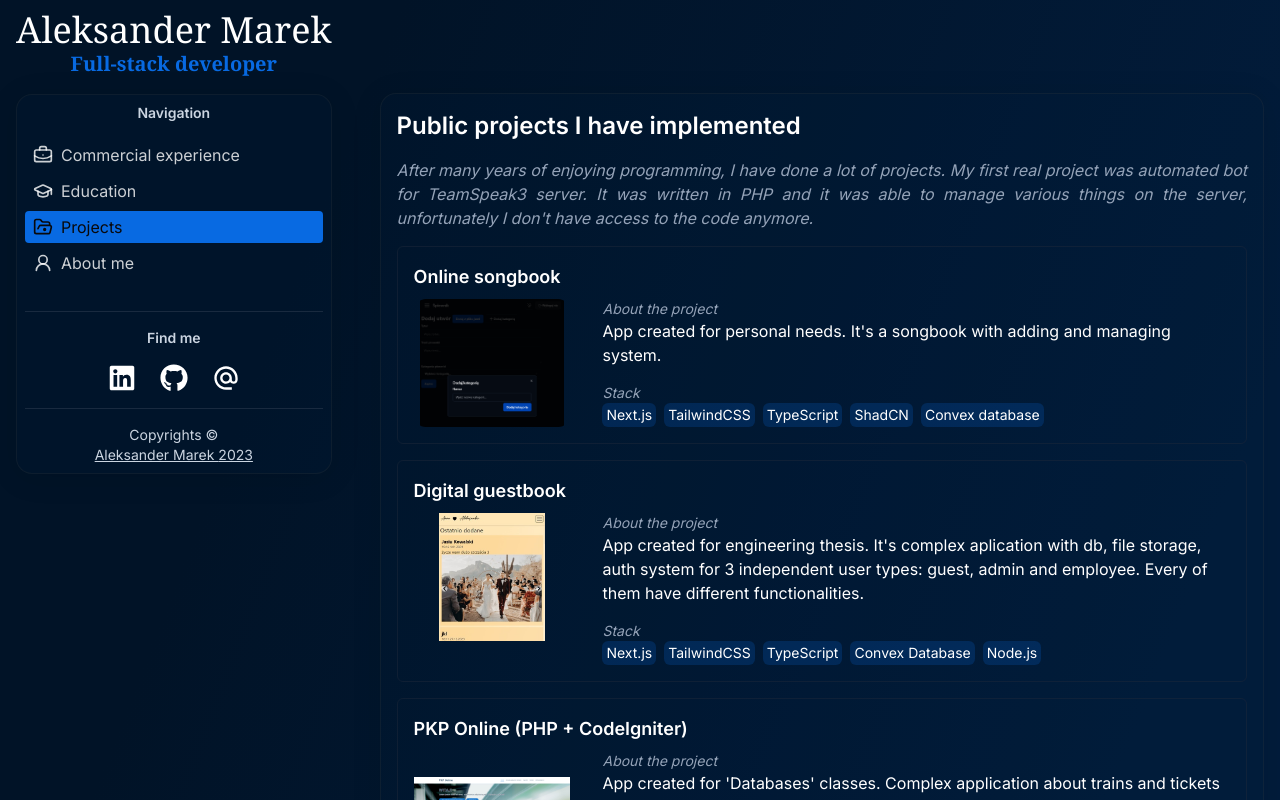
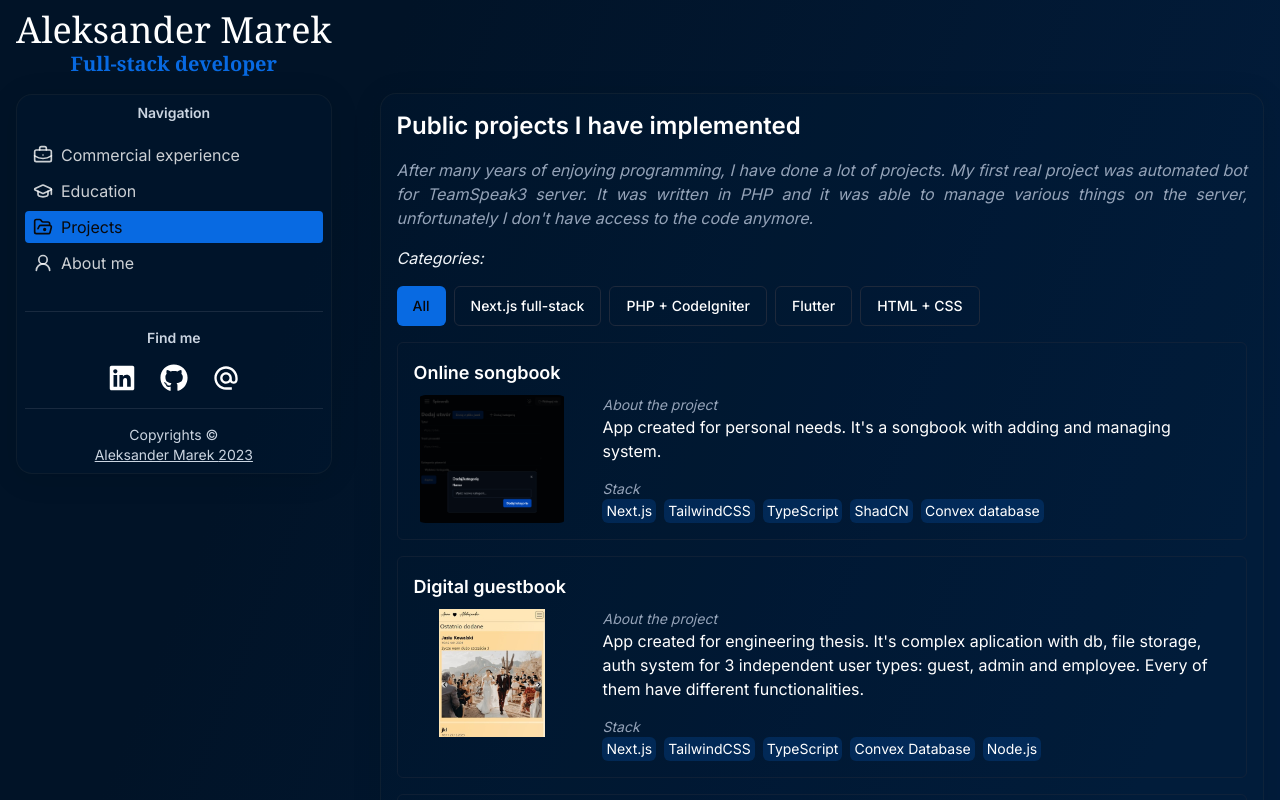
Before and after one commit to ang33l/angel.ovh, a Next.js app: page /projects in a window 1280 px wide. Shown: the top 800 px of the page. Built offline with nearby package versions, Linux system fonts and the light colour scheme.

Commit message:
added category filtering on projects

```diff
--- a/package.json
+++ b/package.json
@@ -9,6 +9,7 @@
     "lint": "next lint"
   },
   "dependencies": {
+    "@radix-ui/react-slot": "^1.1.0",
     "class-variance-authority": "^0.7.0",
     "clsx": "^2.1.1",
     "framer-motion": "^11.3.30",
--- a/src/app/projects/page.tsx
+++ b/src/app/projects/page.tsx
@@ -1,9 +1,14 @@
-import MainContainer from "@/components/layout/main-container";
-import Title from "@/components/layout/title";
-import BlurFade from "@/components/magicui/blur-fade";
-import { ExternalLink, ImageOff } from "lucide-react";
-import Image from "next/image";
-import Link from "next/link";
+'use client'
+
+import { useRouter, useSearchParams } from 'next/navigation'
+import MainContainer from "@/components/layout/main-container"
+import Title from "@/components/layout/title"
+import BlurFade from "@/components/magicui/blur-fade"
+import { ExternalLink, ImageOff } from "lucide-react"
+import Image from "next/image"
+import Link from "next/link"
+import { Button } from "@/components/ui/button"
+import { motion, AnimatePresence } from "framer-motion"
 
 const PROJECTS = [
     {
@@ -11,7 +16,8 @@ const PROJECTS = [
         description: "App created for personal needs. It's a songbook with adding and managing system.",
         url: "https://github.com/ang33l/online-songbook",
         image_src: "/online-songbook.png",
-        technologies: ["Next.js", "TailwindCSS", "TypeScript", "ShadCN", "Convex database"]
+        technologies: ["Next.js", "TailwindCSS", "TypeScript", "ShadCN", "Convex database"],
+        category: "Next.js full-stack"
     },
     {
         name: "Digital guestbook",
@@ -19,6 +25,7 @@ const PROJECTS = [
         url: "https://github.com/ang33l/cyfrowa-ksiega-gosci",
         image_src: "/ckg.jpg",
         technologies: ["Next.js", "TailwindCSS", "TypeScript", "Convex Database", "Node.js"],
+        category: "Next.js full-stack"
     },
     {
         name: "PKP Online (PHP + CodeIgniter)",
@@ -26,6 +33,7 @@ const PROJECTS = [
         url: "https://github.com/ang33l/pkp",
         image_src: "/pkp.jpg",
         technologies: ["PHP", "CodeIgniter", "MySQL"],
+        category: "PHP + CodeIgniter"
     },
     {
         name: "CCTV Online",
@@ -33,6 +41,7 @@ const PROJECTS = [
         url: "https://github.com/ang33l/CCTV_Online",
         technologies: ["PHP", "CodeIgniter", "Python", "Raspberry Pi"],
         image_src: null,
+        category: "PHP + CodeIgniter"
     },
     {
         name: "mANSsanger",
@@ -40,6 +49,7 @@ const PROJECTS = [
         url: "https://github.com/ang33l/mANSsanger",
         technologies: ["Flutter", "Firebase", "Dart", "RabbitMQ", "Python"],
         image_src: "/manssanger.jpg",
+        category: "Flutter"
     },
     {
         name: "This porfolio website",
@@ -47,19 +57,42 @@ const PROJECTS = [
         url: "/",
         technologies: ["Next.js", "TailwindCSS", "TypeScript", "Framer Motion", "React"],
         image_src: "/angel.ovh.jpg",
-        visit_text: "This website 😃"
+        visit_text: "This website 😃",
+        category: "Next.js full-stack"
     },
     {
         name: "Website for general construction company",
         description: "Website created in plain HTML + CSS as a basic showcase for general construction company.",
         url: "https://exegir.vercel.app/",
         technologies: ["HTML", "CSS", "JS"],
-        image_src: "/exegir.jpg"
+        image_src: "/exegir.jpg",
+        category: "HTML + CSS"
     }
 ]
 
-export default function Page() {
-    return <BlurFade className="w-full">
+const CATEGORIES = ["All", ...new Set(PROJECTS.map(project => project.category))]
+
+export default function Component() {
+    const router = useRouter()
+    const searchParams = useSearchParams()
+    const currentCategory = searchParams.get('category') || 'All'
+
+    const handleCategoryChange = (category: string) => {
+        const params = new URLSearchParams(searchParams)
+        if (category === 'All') {
+            params.delete('category')
+        } else {
+            params.set('category', category)
+        }
+        router.push(`/projects?${params.toString()}`)
+    }
+
+    const filteredProjects = currentCategory === 'All'
+        ? PROJECTS
+        : PROJECTS.filter(project => project.category === currentCategory)
+
+    return (
+        <BlurFade className="w-full">
             <MainContainer>
                 <Title>Public projects I have implemented</Title>
                 <p className="text-slate-400 mb-4 italic text-justify">
@@ -68,35 +101,62 @@ export default function Page() {
                     It was written in PHP and it was able to manage various things on the server,
                     unfortunately I don&apos;t have access to the code anymore.
                 </p>
-            <div className="flex flex-col gap-4">
-                {PROJECTS.map((project) => (
-                    <Link href={project.url} key={project.name} target="_blank" className="group flex flex-col gap-2 p-4  border border-slate-800/50 rounded-md">
+                <p className="text-slate-100 mb-4 italic text-justify">Categories:</p>
+                <div className="flex flex-wrap gap-2 mb-4">
+                    {CATEGORIES.map((category) => (
+                        <Button
+                            key={category}
+                            className={currentCategory === category ? "bg-primary text-zinc-950" : "bg-transparent text-white border-slate-800"}
+                            variant={currentCategory === category ? "default" : "outline"}
+                            onClick={() => handleCategoryChange(category)}
+                        >
+                            {category}
+                        </Button>
+                    ))}
+                </div>
+                <motion.div
+                    className="flex flex-col gap-4"
+                    layout
+                >
+                    <AnimatePresence>
+                        {filteredProjects.map((project) => (
+                            <motion.div
+                                key={project.name}
+                                layout
+                                animate={{ opacity: 1, scale: 1 }}
+                                exit={{ scale: 0, opacity: 0, }}
+                                transition={{ duration: 0.3 }}
+                            >
+                                <Link href={project.url} target="_blank" className="group flex flex-col gap-2 p-4 border border-slate-800/50 rounded-md">
                                     <h3 className="text-lg font-semibold">{project.name}</h3>
-
                                     <div className="flex flex-col lg:flex-row gap-8">
                                         <div className="relative w-full h-32 lg:w-64 lg:flex-1 flex items-center justify-center">
                                             <div className="opacity-0 group-hover:opacity-100 flex gap-1 absolute rounded-xl w-full h-full inset-0 z-10 items-center justify-center bg-slate-900/80 transition-all text-slate-200 font-semibold text-center">
                                                 {project.visit_text ?? <>Visit website  <ExternalLink className="w-3 h-3" /></>}
                                             </div>
-                                {project.image_src ? <Image src={project.image_src} alt={project.name} fill={true} objectFit={"contain"} className="rounded-xl" />
-                                    : <ImageOff className="w-24 h-24" />
-                                }
+                                            {project.image_src ? (
+                                                <Image src={project.image_src} alt={project.name} fill={true} objectFit="contain" className="rounded-xl" />
+                                            ) : (
+                                                <ImageOff className="w-24 h-24" />
+                                            )}
                                         </div>
                                         <div className="flex-[4]">
                                             <p className="text-slate-400 text-sm italic">About the project</p>
-                                <p className="">{project.description}</p>
+                                            <p>{project.description}</p>
                                             <p className="text-slate-400 text-sm italic mt-4">Stack</p>
-
                                             <div className="flex flex-wrap gap-2 text-sm">
                                                 {project.technologies.map((tech) => (
-                                        <span key={tech} className="bg-primary/20 px-1 py-0.5 rounded-md" >{tech}</span>
+                                                    <span key={tech} className="bg-primary/20 px-1 py-0.5 rounded-md">{tech}</span>
                                                 ))}
                                             </div>
                                         </div>
                                     </div>
                                 </Link>
+                            </motion.div>
                         ))}
-            </div>
+                    </AnimatePresence>
+                </motion.div>
             </MainContainer>
         </BlurFade>
+    )
 }
--- /dev/null
+++ b/src/components/ui/button.tsx
@@ -0,0 +1,56 @@
+import * as React from "react"
+import { Slot } from "@radix-ui/react-slot"
+import { cva, type VariantProps } from "class-variance-authority"
+
+import { cn } from "@/lib/utils"
+
+const buttonVariants = cva(
+  "inline-flex items-center justify-center gap-2 whitespace-nowrap rounded-md text-sm font-medium ring-offset-background transition-colors focus-visible:outline-none focus-visible:ring-2 focus-visible:ring-ring focus-visible:ring-offset-2 disabled:pointer-events-none disabled:opacity-50 [&_svg]:pointer-events-none [&_svg]:size-4 [&_svg]:shrink-0",
+  {
+    variants: {
+      variant: {
+        default: "bg-primary text-primary-foreground hover:bg-primary/90",
+        destructive:
+          "bg-destructive text-destructive-foreground hover:bg-destructive/90",
+        outline:
+          "border border-input bg-background hover:bg-accent hover:text-accent-foreground",
+        secondary:
+          "bg-secondary text-secondary-foreground hover:bg-secondary/80",
+        ghost: "hover:bg-accent hover:text-accent-foreground",
+        link: "text-primary underline-offset-4 hover:underline",
+      },
+      size: {
+        default: "h-10 px-4 py-2",
+        sm: "h-9 rounded-md px-3",
+        lg: "h-11 rounded-md px-8",
+        icon: "h-10 w-10",
+      },
+    },
+    defaultVariants: {
+      variant: "default",
+      size: "default",
+    },
+  }
+)
+
+export interface ButtonProps
+  extends React.ButtonHTMLAttributes<HTMLButtonElement>,
+    VariantProps<typeof buttonVariants> {
+  asChild?: boolean
+}
+
+const Button = React.forwardRef<HTMLButtonElement, ButtonProps>(
+  ({ className, variant, size, asChild = false, ...props }, ref) => {
+    const Comp = asChild ? Slot : "button"
+    return (
+      <Comp
+        className={cn(buttonVariants({ variant, size, className }))}
+        ref={ref}
+        {...props}
+      />
+    )
+  }
+)
+Button.displayName = "Button"
+
+export { Button, buttonVariants }
```
Also changed, not shown: 1 other file (tests, documents, lock files or other folders). Lines whose indentation alone changed are shown as unchanged.
